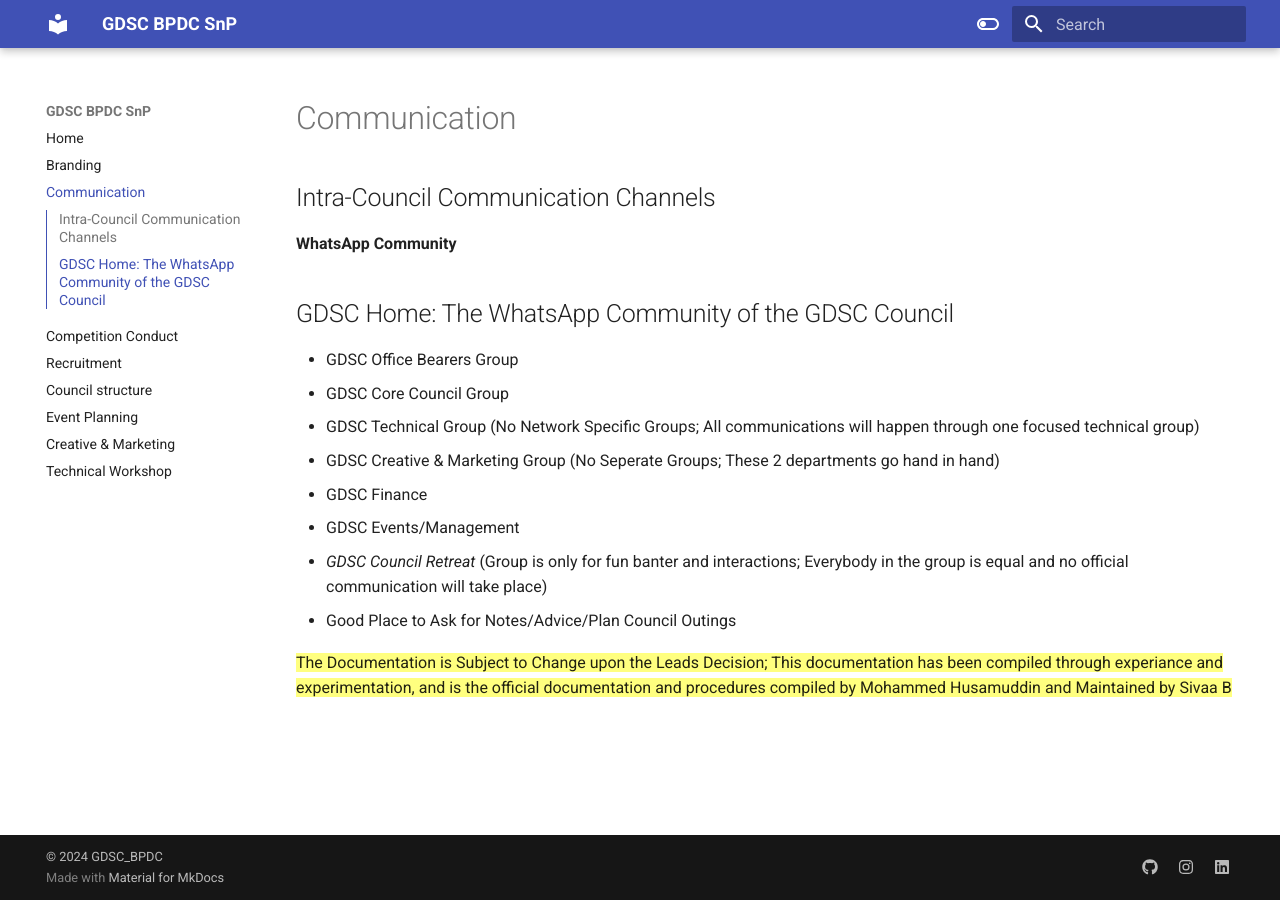
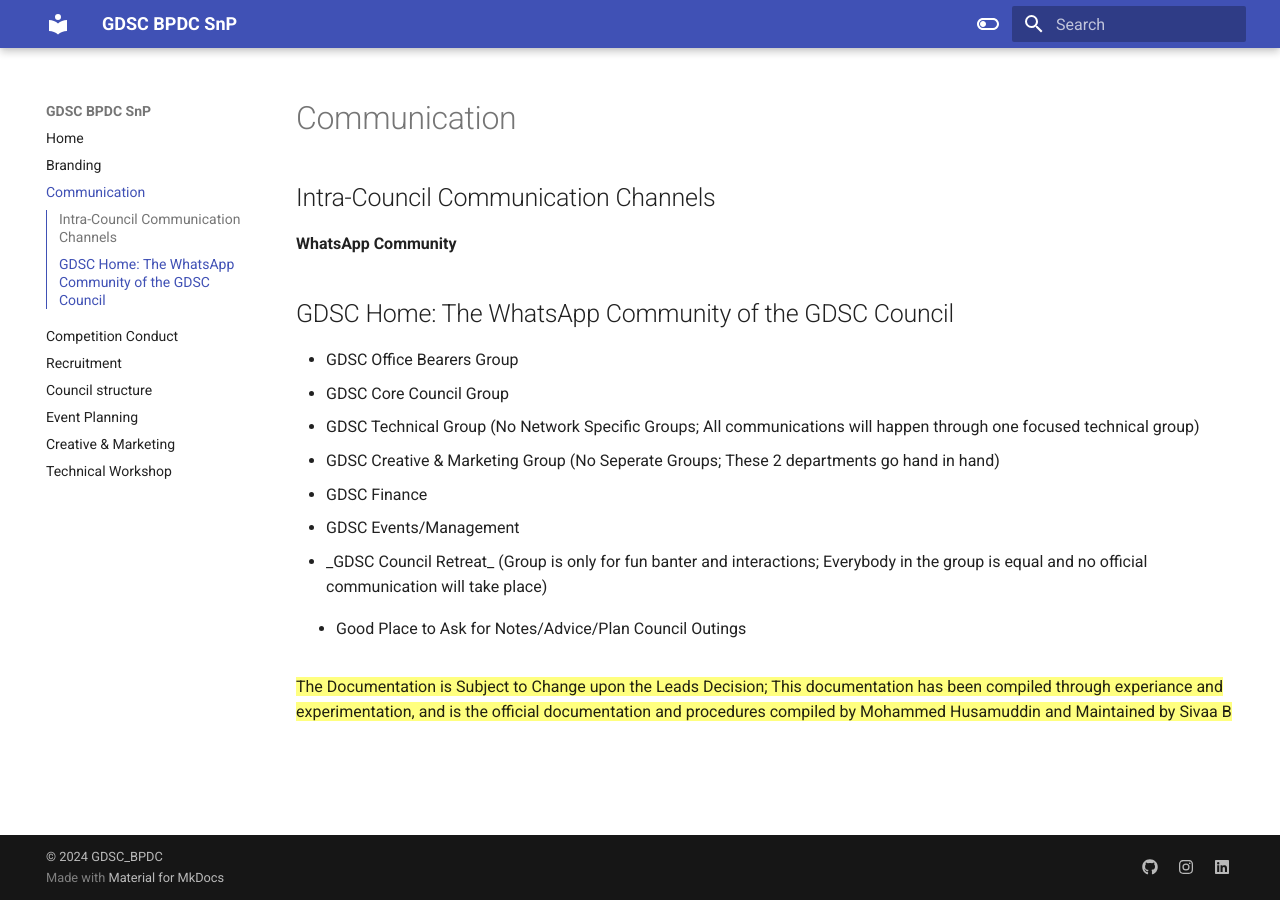
Before and after one commit to gdscbpdc/GDSC-SnP, an MkDocs documentation site: the page built from docs/communication.md, in a window 1280 px wide. Built offline with MkDocs 1.6.1 and Material for MkDocs 9.7.7, drawn with Linux system fonts in a browser that asks for light colours.

Commit message:
Update communication.md

```diff
--- a/docs/communication.md
+++ b/docs/communication.md
@@ -2,13 +2,18 @@
 
 **WhatsApp Community**
 ## GDSC Home: The WhatsApp Community of the GDSC Council
-- GDSC Office Bearers Group
-- GDSC Core Council Group
-- GDSC Technical Group (No Network Specific Groups; All communications will happen through one focused technical group)
-- GDSC Creative & Marketing Group (No Seperate Groups; These 2 departments go hand in hand)
-- GDSC Finance
-- GDSC Events/Management
-- _GDSC Council Retreat_ (Group is only for fun banter and interactions; Everybody in the group is equal and no official communication will take place)
-- Good Place to Ask for Notes/Advice/Plan Council Outings
+<ul>
+  <li>GDSC Office Bearers Group</li>
+  <li>GDSC Core Council Group</li>
+  <li>GDSC Technical Group (No Network Specific Groups; All communications will happen through one focused technical group)</li>
+  <li>GDSC Creative & Marketing Group (No Seperate Groups; These 2 departments go hand in hand)</li>
+  <li>GDSC Finance</li>
+  <li>GDSC Events/Management</li>
+  <li>_GDSC Council Retreat_ (Group is only for fun banter and interactions; Everybody in the group is equal and no official communication will take place)</li>
+    <ul>
+      <li>Good Place to Ask for Notes/Advice/Plan Council Outings</li>
+    </ul>
+</ul>
+
 
 ==The Documentation is Subject to Change upon the Leads Decision; This documentation has been compiled through experiance and experimentation, and is the official documentation and procedures compiled by Mohammed Husamuddin and Maintained by Sivaa B==
```
